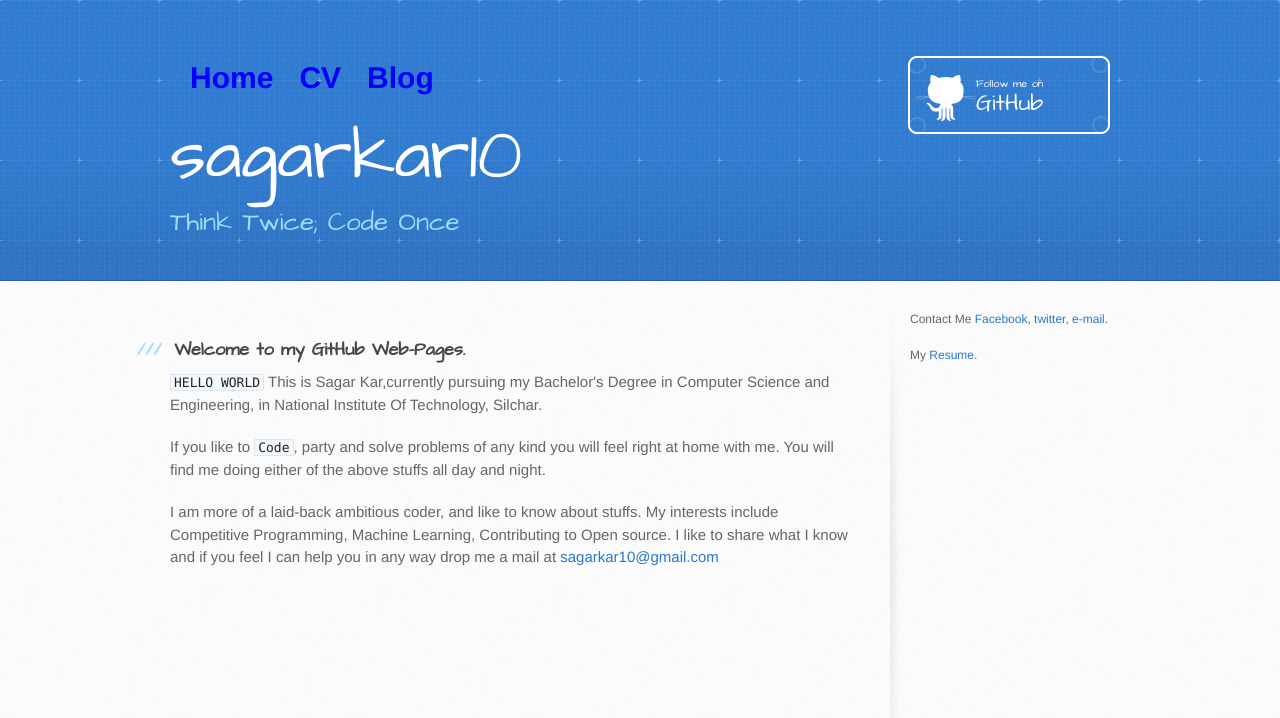
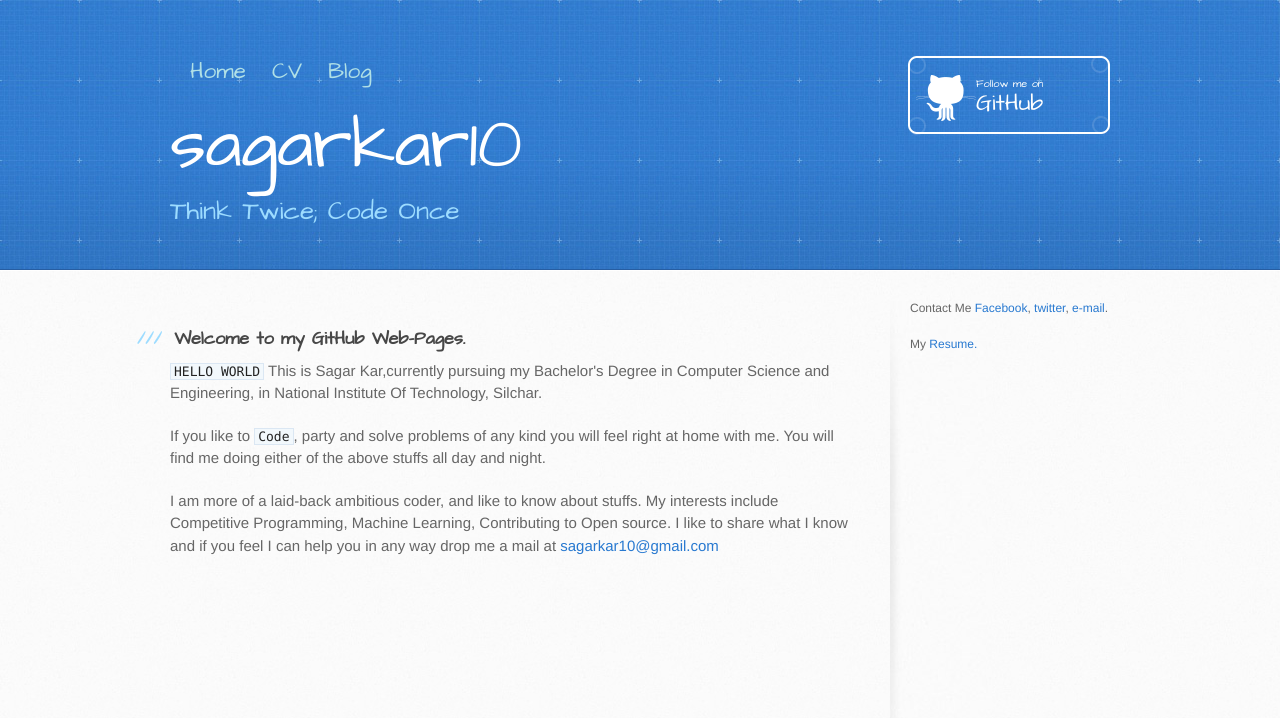
Before and after one commit to sagarkar10/sagarkar10old.github.io, a Jekyll site: the page built from index.html, in a window 1280 px wide. Shown: the top 718 px of the page. Built offline with Jekyll 4.4.1, drawn with Linux system fonts in a browser that asks for light colours.

Commit message:
nav update

```diff
--- a/stylesheets/stylesheet.css
+++ b/stylesheets/stylesheet.css
@@ -880,7 +880,14 @@ footer a:hover {
 @media only screen and (max-width: 479px) { }
 
 /* added by sagar kar  for the navs in default */
-.inner nav ul a { color: blue ; font-size: 2em; font-family: 'Helvetica', 'Arial', 'Sans-Serif'; padding: 0px; list-style: none; font-weight: bold; }
+.inner nav ul a {
+    color: #B0E0E6;
+    font-size: 1.5em;
+    font-family: 'Architects Daughter', 'Helvetica Neue', Helvetica, Arial, serif;
+    padding: 0px;
+    list-style: none;
+    font-weight: normal;
+}
 .inner nav ul li{ display: inline; margin-right: 20px; }
 /* posts part*/
 
```
